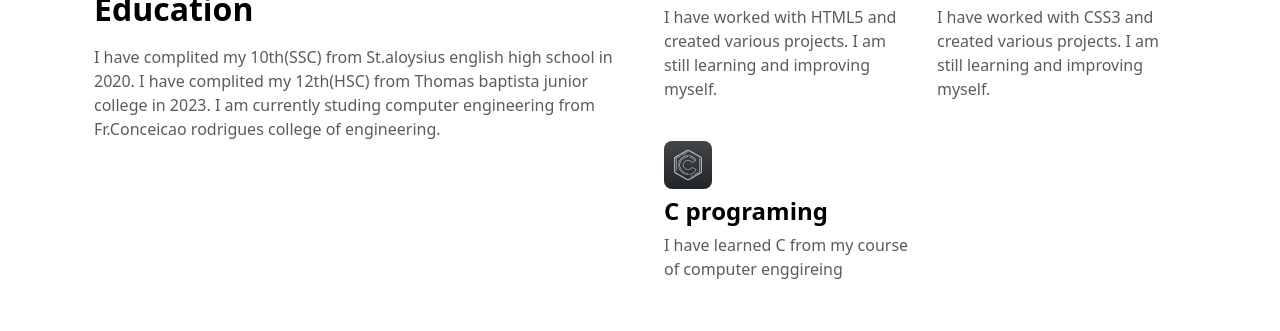
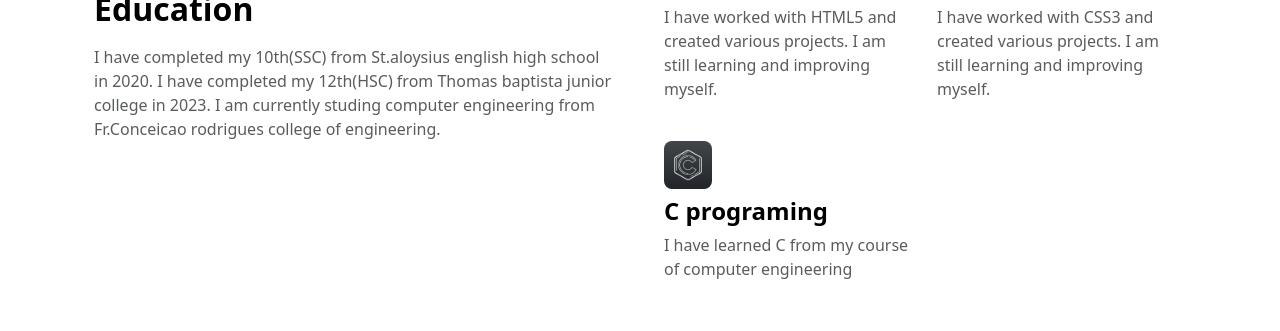
Before and after one commit to Chris-Lopes/My-resume, a plain HTML site: page index.html in a window 1280 px wide. Shown: the part 754-1085 px from the top of the page. Drawn offline with nearby package versions, Linux system fonts and the light colour scheme.

Commit message:
Update index.html

```diff
--- a/index.html
+++ b/index.html
@@ -53,7 +53,7 @@
             <div class="row row-cols-1 row-cols-md-2 align-items-md-center g-5 py-5">
               <div class="col d-flex flex-column align-items-start gap-2">
                 <h2 class="fw-bold text-body-emphasis">Education</h2>
-                <p class="text-body-secondary">I have complited my 10th(SSC) from St.aloysius english high school in 2020. I have complited my 12th(HSC) from Thomas baptista junior college in 2023. I am currently studing computer engineering from Fr.Conceicao rodrigues college of engineering.</p>
+                <p class="text-body-secondary">I have completed my 10th(SSC) from St.aloysius english high school in 2020. I have completed my 12th(HSC) from Thomas baptista junior college in 2023. I am currently studing computer engineering from Fr.Conceicao rodrigues college of engineering.</p>
               </div>
 
               <div class="col">
@@ -80,7 +80,7 @@
                       <img src="./images/c logo.png" alt="c logo" height="40">
                     </div>
                     <h4 class="fw-semibold mb-0 text-body-emphasis">C programing</h4>
-                    <p class="text-body-secondary">I have learned C from my course of computer enggireing</p>
+                    <p class="text-body-secondary">I have learned C from my course of computer engineering</p>
                   </div>
                 </div>
               </div>
```
